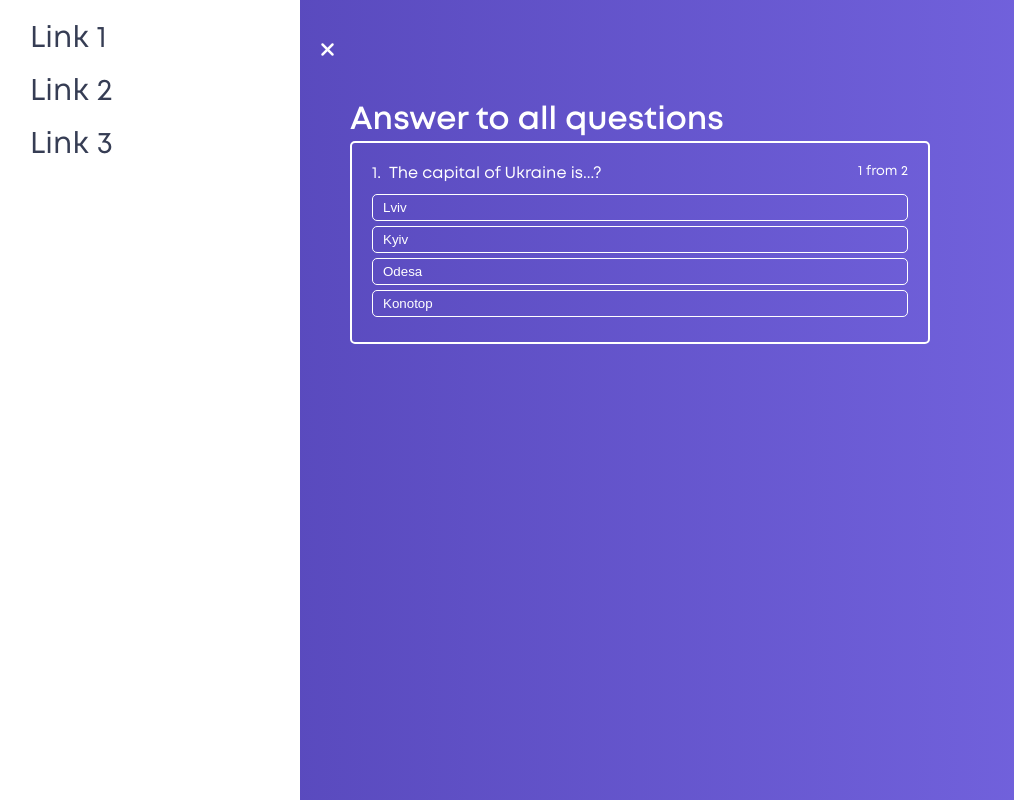
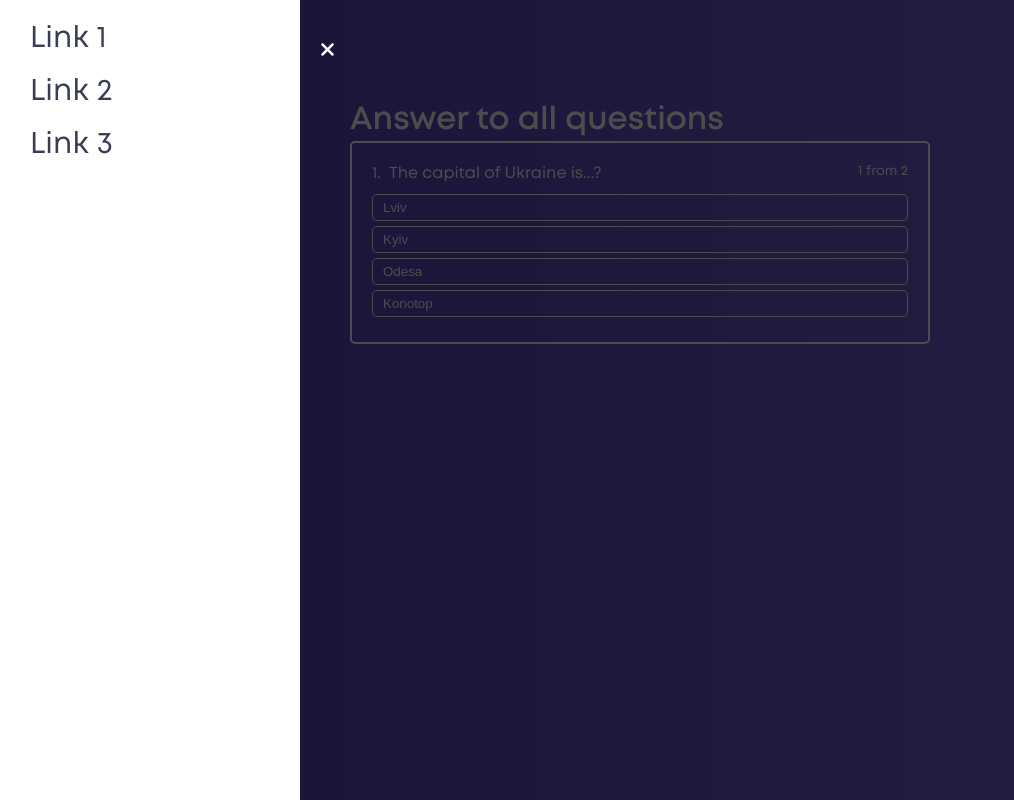
Before and after one commit to VitaliyBondarenko1982/create-quiz-app, a React (Create React App) app: page / in a window 1280 px wide. Both pictures are taken after a click on the icon 48 px from the left and 50 px from the top of the page. Shown: the whole page, without its empty margins (0-1014 px from the left). Built offline with nearby package versions, Linux system fonts and the light colour scheme.

Commit message:
implemented backdrop component

```diff
--- a/src/HOC/Layout.tsx
+++ b/src/HOC/Layout.tsx
@@ -18,6 +18,12 @@ export class Layout extends Component<any, any> {
     }));
   };
 
+  menuCloseHandler = () => {
+    this.setState({
+      menu: false,
+    });
+  };
+
   render() {
     const { menu } = this.state;
 
@@ -25,6 +31,7 @@ export class Layout extends Component<any, any> {
       <div className="layout">
         <Drawer
           isOpen={menu}
+          onClose={this.menuCloseHandler}
         />
         <MenuToggle
           onToggle={this.toggleMenuHandler}
--- a/src/components/Navigation/Drawer/Drawer.tsx
+++ b/src/components/Navigation/Drawer/Drawer.tsx
@@ -2,17 +2,22 @@ import React, { FC } from 'react';
 import cx from 'classnames';
 import { v4 as uuidv4 } from 'uuid';
 import './_Drawer.scss';
+import {Backdrop} from "../../UI/BackDrop";
 
 const links = [1, 2, 3];
 
 interface Props {
   isOpen: boolean;
+  onClose: () => void;
 }
 
 export const Drawer: FC<Props> = ({
   isOpen,
+  onClose
 }) => {
   return (
+    <>
+      {isOpen ? <Backdrop onClose={onClose} /> : null}
       <nav className={cx('drawer', { close: !isOpen })}>
         <ul className="drawer__list">
           {links.map((link) => {
@@ -26,5 +31,6 @@ export const Drawer: FC<Props> = ({
           })}
         </ul>
       </nav>
+    </>
   );
 };
--- /dev/null
+++ b/src/components/UI/BackDrop/Backdrop.tsx
@@ -0,0 +1,15 @@
+import React, { FC } from 'react';
+import './_Backdrop.scss';
+
+interface Props {
+  onClose: () => void;
+}
+
+export const Backdrop: FC<Props> = ({ onClose }) => {
+  return (
+    <div
+      className="backdrop"
+      onClick={onClose}
+    />
+  );
+};
--- /dev/null
+++ b/src/components/UI/BackDrop/_Backdrop.scss
@@ -0,0 +1,9 @@
+.backdrop {
+  z-index: 5;
+  background: rgba(0, 0, 0, 0.7);
+  position: fixed;
+  top: 0;
+  left: 0;
+  bottom: 0;
+  right: 0;
+}
--- /dev/null
+++ b/src/components/UI/BackDrop/index.ts
@@ -0,0 +1 @@
+export * from './Backdrop';
```
Lines whose indentation alone changed are shown as unchanged.
